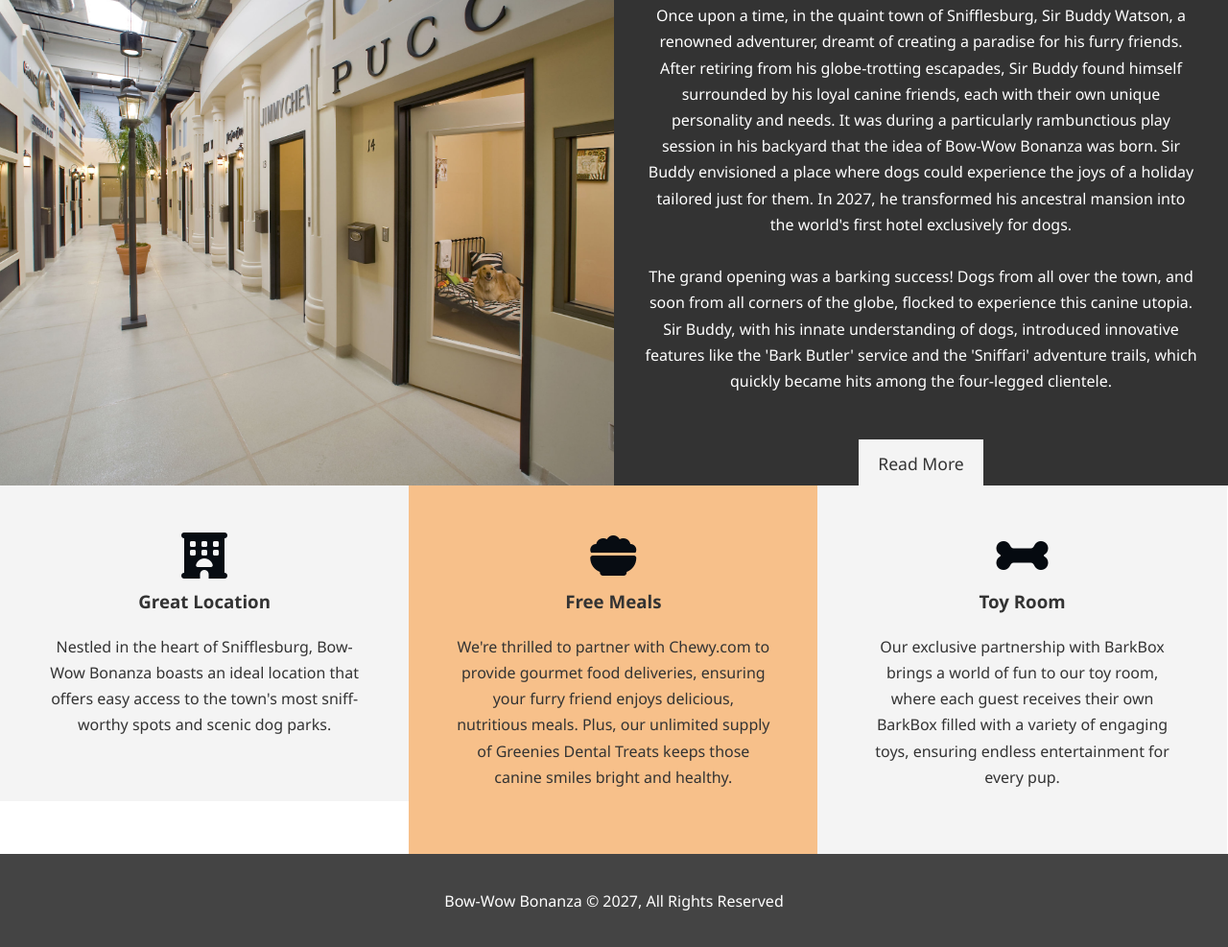
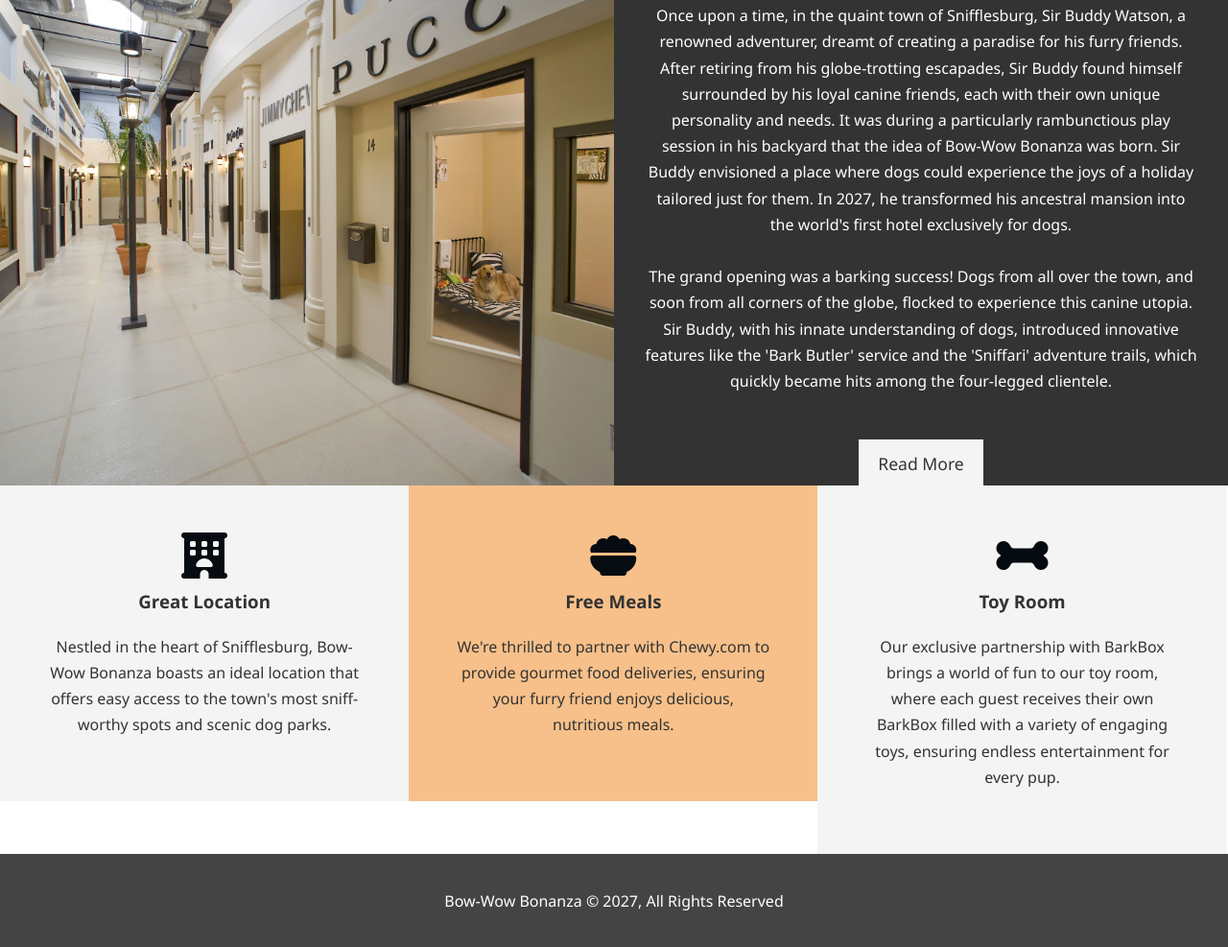
Before and after one commit to Twincasper/bow-wow-bonanza-website, a plain HTML site: page index.html in a window 1280 px wide. Shown: the part 760-1747 px from the top of the page at 96% size. Drawn offline with Linux system fonts and the light colour scheme.

```diff
--- a/index.html
+++ b/index.html
@@ -51,7 +51,7 @@
 	<div class="box bg-primary">
 		<i class="fa-solid fa-bowl-food fa-3x" style="color: #070c12;"></i>
 		<h3>Free Meals</h3>
-		<p>We're thrilled to partner with Chewy.com to provide gourmet food deliveries, ensuring your furry friend enjoys delicious, nutritious meals. Plus, our unlimited supply of Greenies Dental Treats keeps those canine smiles bright and healthy.</p></div>
+		<p>We're thrilled to partner with Chewy.com to provide gourmet food deliveries, ensuring your furry friend enjoys delicious, nutritious meals.</p></div>
 	<div class="box bg-light">
 		<i class="fa-solid fa-bone fa-3x" style="color: #050a10;"></i>
 		<h3>Toy Room</h3>
```
